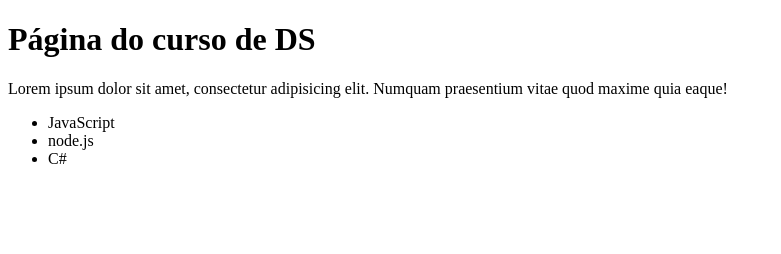
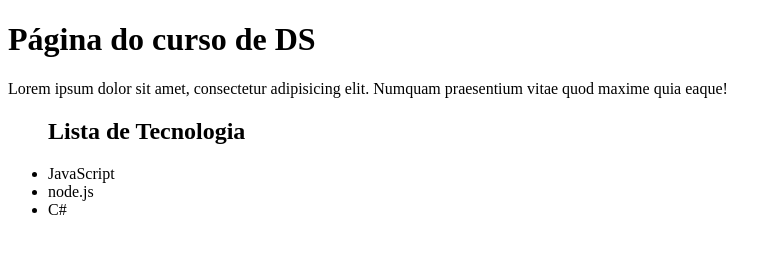
Before and after one commit to Jonathan-Developer1/aula_DS2, a plain HTML site: page index.html in a window 1280 px wide. Shown: the whole page, without its empty margins (0-781 px from the left). Drawn offline with Linux system fonts and the light colour scheme.

Commit message:
novo commit

```diff
--- a/index.html
+++ b/index.html
@@ -9,6 +9,7 @@
     <h1>Página do curso de DS</h1>
     Lorem ipsum dolor sit amet, consectetur adipisicing elit. Numquam praesentium vitae quod maxime quia eaque!
     <ul>
+        <h2>Lista de Tecnologia</h2>
         <li>JavaScript</li>
         <li>node.js</li>
         <li>C#</li>
```
